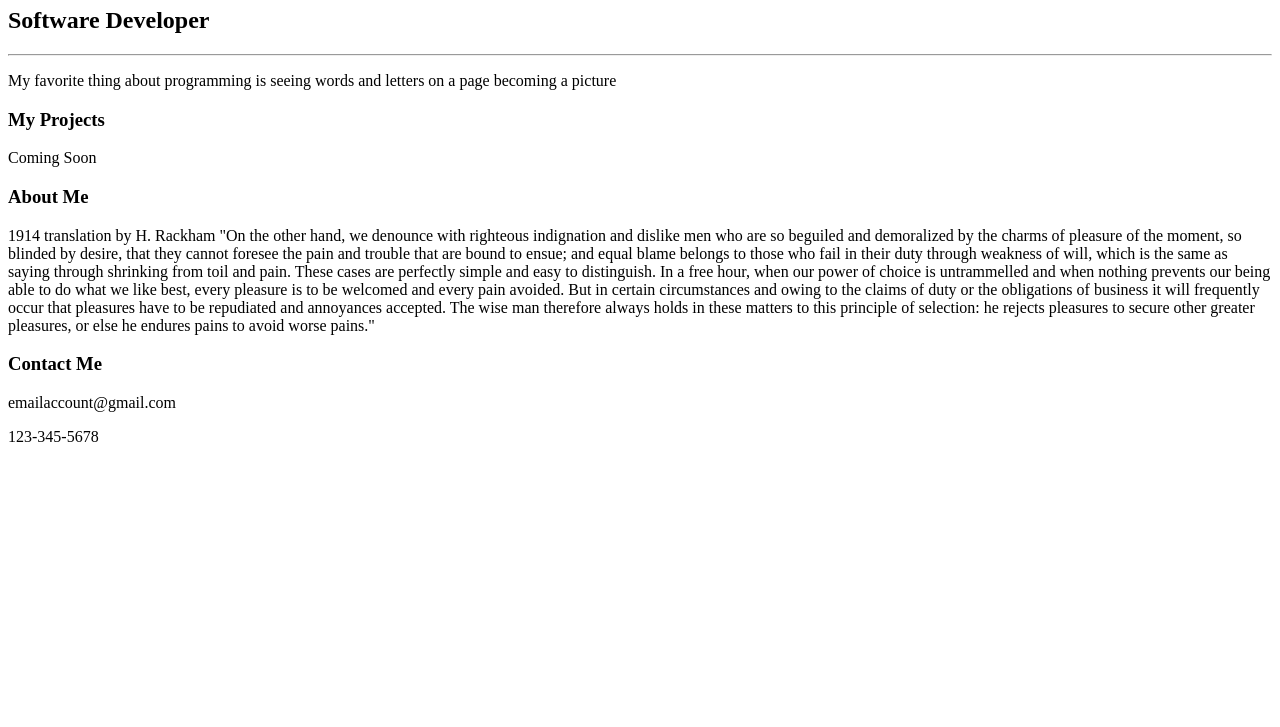
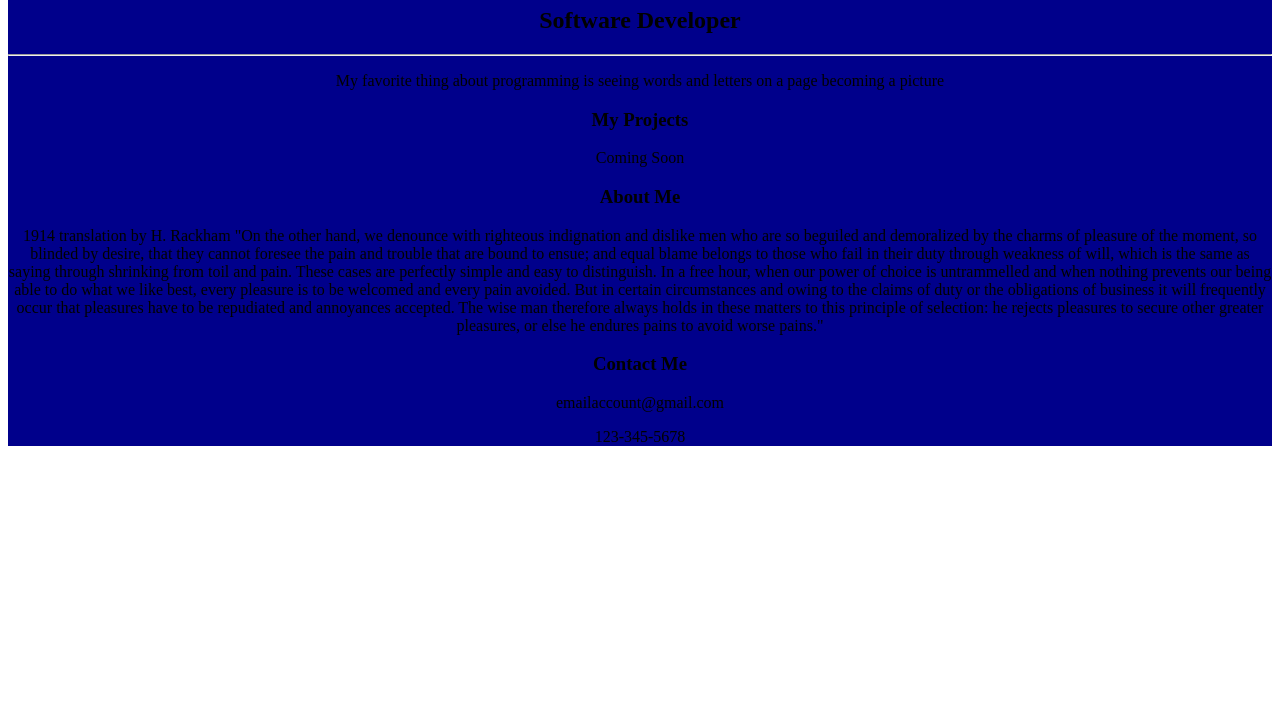
Before and after one commit to Grahambone37/Portfolio-side, a plain HTML site: page index.html in a window 1280 px wide. Shown: the part 73-800 px from the top of the page. Drawn offline with Linux system fonts and the light colour scheme.

Commit message:
added Div elements

```diff
--- a/index.html
+++ b/index.html
@@ -4,9 +4,16 @@
 	<meta charset="utf-8">
 	<meta name="viewport" content="width=device-width">
 	<title>repl.it</title>
+	<style>
+	.myDiv {
+		border: 3px teal;
+		background-color: darkblue;
+		text-align: center;
+	}
+	</style>
   </head>
   <body>
-	<div>
+	<div class="myDiv">
 		<h1>Graham</h1>
 		<h2>Software Developer</h2>
 		<hr>
```
